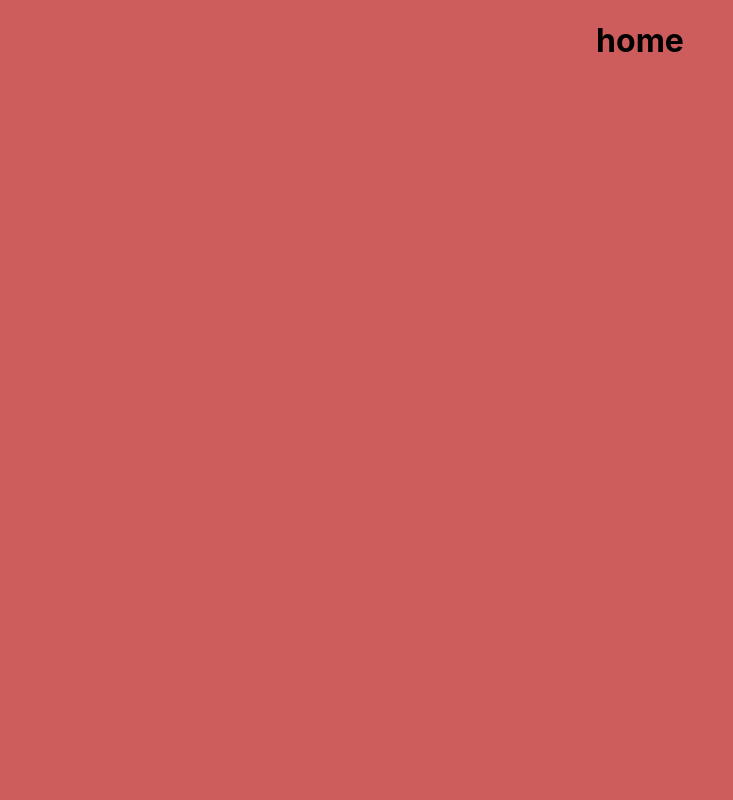
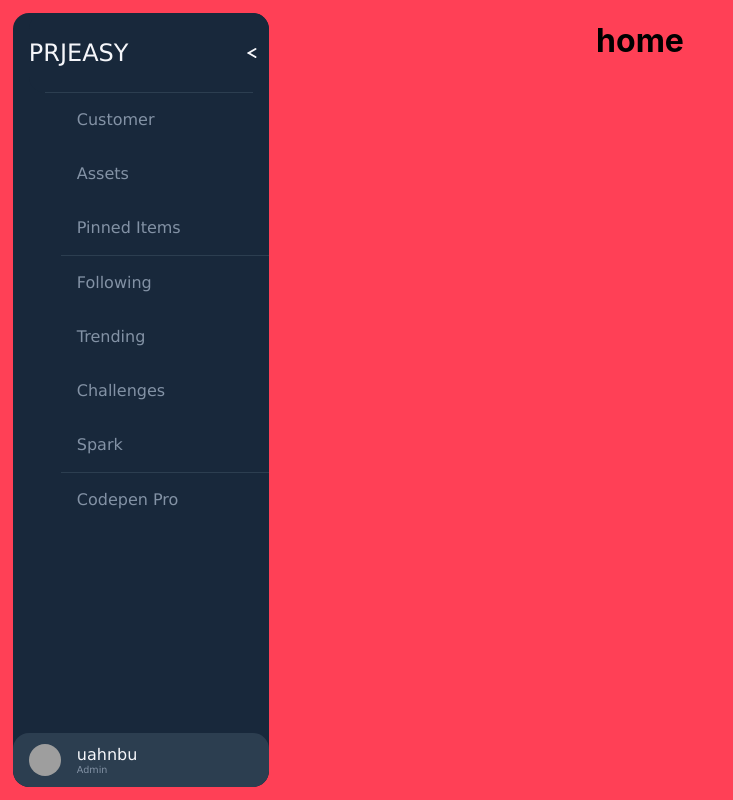
Before and after one commit to mohamedmaghzaoui/React-Project, a React (Create React App) app in the folder frontend/: page / in a window 1280 px wide. Shown: the whole page, without its empty margins (0-733 px from the left). Built offline with nearby package versions, Linux system fonts and the light colour scheme; grey boxes are pictures that could not be loaded.

Commit message:
added main navbar

```diff
--- a/frontend/src/App.js
+++ b/frontend/src/App.js
@@ -3,17 +3,22 @@ import './App.css';
 import { BrowserRouter, Route, Routes } from "react-router-dom";
 import { Customer } from './Pages/Customer/Customer';
 import { Home } from './Pages/Home/Home';
-import NavbarClient from './Pages/NavbarClient/NavbarClient';
+import MainNavbar from './Pages/MainNavbar/MainNavbar';
+
 
 
 function App() {
   return (
     <div className="App">
       <BrowserRouter>
+      <MainNavbar/>
+
         <Routes>
+
+
           <Route path="/" element={<Home />} />
           <Route path="/Customer" element={<Customer />} />
-          <Route path="/Navbar" element={<NavbarClient />} />
+
         </Routes>
 
       </BrowserRouter>
--- a/frontend/src/Pages/NavbarClient/NavbarClient.css
+++ b/frontend/src/Pages/MainNavbar/MainNavbar.css
@@ -1,5 +1,5 @@
 :root {
-   --background: #CD5C5C;
+   --background: #ff4056;
    --navbar-width: 256px;
    --navbar-width-min: 80px;
    --navbar-dark-primary: #18283b;
--- a/frontend/src/Pages/NavbarClient/NavbarClient.jsx
+++ b/frontend/src/Pages/MainNavbar/MainNavbar.js
@@ -1,7 +1,8 @@
-import './NavbarClient.css';
+import { Link } from 'react-router-dom';
+import './MainNavbar.css';
 
 
-function NavbarClient() {
+function MainNavbar() {
     return <div>
 
 
@@ -14,7 +15,12 @@ function NavbarClient() {
     <hr/>
   </div>
   <div id="nav-content">
-    <div class="nav-button"><i class="fas fa-palette"></i><span>Your Work</span></div>
+
+    <Link to={"/customer"}>
+
+    <div class="nav-button"><i class="fas fa-palette"></i><span>Customer</span></div>
+    </Link>
+
     <div class="nav-button"><i class="fas fa-images"></i><span>Assets</span></div>
     <div class="nav-button"><i class="fas fa-thumbtack"></i><span>Pinned Items</span></div>
     <hr/>
@@ -48,4 +54,4 @@ function NavbarClient() {
 }
 
 
-export default NavbarClient;
+export default MainNavbar;
```
